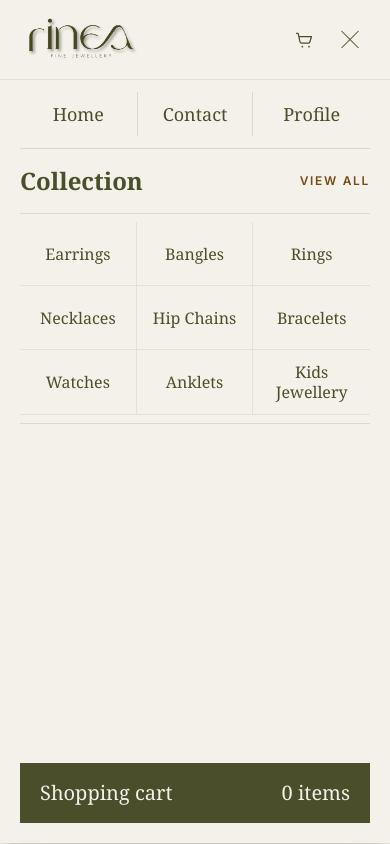
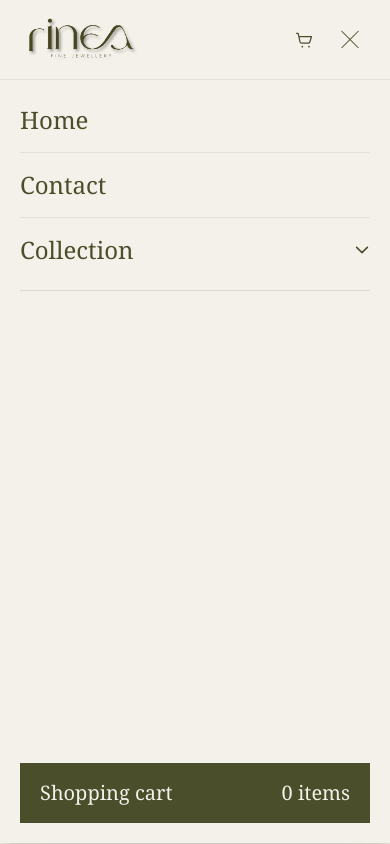
Before and after one commit to entrainaccademy/rinea, a Next.js app: page /catalog in a window 390 px wide. Both pictures are taken after a click on the button "Open menu". Shown: the top 844 px of the page. Built offline with nearby package versions, Linux system fonts and the light colour scheme.

Commit message:
Fixed the issues

```diff
--- a/src/app/catalog/page.js
+++ b/src/app/catalog/page.js
@@ -18,8 +18,8 @@ export default async function CatalogPage({ searchParams }) {
   const activeLabel = categories.find((item) => item.slug === activeCategory)?.label;
 
   return (
-    <main className="post-hero min-h-screen bg-[#EFE8DC] pt-24 sm:pt-28">
-      <section className="px-4 pb-24 pt-16 sm:px-10 sm:pt-20">
+    <main className="post-hero min-h-screen bg-[#EFE8DC] pt-20 sm:pt-28">
+      <section className="px-4 pb-24 pt-8 sm:px-10 sm:pt-20">
         <div className="mx-auto max-w-7xl">
           <div className="mb-9 max-w-2xl sm:mb-16">
             <p className="mb-3 hidden text-sm font-semibold uppercase tracking-[0.25em] text-[#754C15] sm:block">
--- a/src/app/product/[slug]/page.js
+++ b/src/app/product/[slug]/page.js
@@ -18,8 +18,8 @@ export default async function ProductPage({ params }) {
   if (!product) notFound();
 
   return (
-    <main className="post-hero min-h-screen bg-paper pt-24 sm:pt-28">
-      <section className="px-4 py-10 sm:px-10 sm:py-24">
+    <main className="post-hero min-h-screen bg-paper pt-20 sm:pt-28">
+      <section className="px-4 pb-10 pt-4 sm:px-10 sm:py-24">
         <div className="mx-auto grid max-w-6xl overflow-hidden sm:border sm:border-olive/15 sm:bg-[#ebe5d9] lg:grid-cols-2">
           <div className="relative mx-auto aspect-[4/5] w-[88%] overflow-hidden sm:min-h-[620px] sm:w-full lg:aspect-auto lg:min-h-[720px]">
             <Image
@@ -55,6 +55,15 @@ export default async function ProductPage({ params }) {
               {product.description}
             </p>
 
+            <div className="mt-5 flex items-center gap-3 border-y border-olive/15 py-3 text-base font-semibold text-olive sm:mt-6 sm:text-lg">
+              <svg viewBox="0 0 24 24" fill="none" stroke="currentColor" className="h-5 w-5 shrink-0 text-[#79531D]" aria-hidden="true">
+                <path d="M3 7h11v10H3zM14 10h3l4 4v3h-7z" strokeWidth="1.4" strokeLinejoin="round" />
+                <circle cx="7" cy="19" r="1.5" strokeWidth="1.4" />
+                <circle cx="18" cy="19" r="1.5" strokeWidth="1.4" />
+              </svg>
+              <span>Estimated delivery: 2–5 days</span>
+            </div>
+
             <ul className="mt-7 grid grid-cols-2 border-l border-t border-olive/15 sm:mt-10">
               {qualities.map((quality) => (
                 <li key={quality} className="border-b border-r border-olive/15 p-3 text-base text-olive sm:p-4 sm:text-lg">
--- a/src/components/Header.js
+++ b/src/components/Header.js
@@ -9,6 +9,7 @@ import { useCart } from "@/components/cart/CartProvider";
 export default function Header() {
   const [isScrolled, setIsScrolled] = useState(false);
   const [isCollectionOpen, setIsCollectionOpen] = useState(false);
+  const [isMobileCollectionOpen, setIsMobileCollectionOpen] = useState(false);
   const [isDesktopCollectionOpen, setIsDesktopCollectionOpen] = useState(false);
   const { itemCount } = useCart();
 
@@ -28,7 +29,10 @@ export default function Header() {
 
   useEffect(() => {
     const closeOnEscape = (event) => {
-      if (event.key === "Escape") setIsCollectionOpen(false);
+      if (event.key === "Escape") {
+        setIsCollectionOpen(false);
+        setIsMobileCollectionOpen(false);
+      }
     };
     window.addEventListener("keydown", closeOnEscape);
     return () => window.removeEventListener("keydown", closeOnEscape);
@@ -155,7 +159,10 @@ export default function Header() {
           aria-expanded={isCollectionOpen}
           aria-controls="mobile-navigation"
           aria-label={isCollectionOpen ? "Close menu" : "Open menu"}
-          onClick={() => setIsCollectionOpen((open) => !open)}
+          onClick={() => {
+            setIsCollectionOpen((open) => !open);
+            if (isCollectionOpen) setIsMobileCollectionOpen(false);
+          }}
           className="flex h-10 w-10 items-center justify-center lg:hidden"
         >
           <span className="relative block h-4 w-6">
@@ -170,14 +177,52 @@ export default function Header() {
         id="mobile-navigation"
         className={`absolute inset-x-0 top-full flex h-[calc(100svh-5rem)] flex-col overflow-y-auto border-t border-olive/10 bg-paper px-5 text-olive shadow-xl transition-all duration-200 sm:h-[calc(100svh-6rem)] lg:hidden ${isCollectionOpen ? "visible translate-y-0 opacity-100" : "invisible -translate-y-2 opacity-0"}`}
       >
-        <div className="grid grid-cols-3 border-b border-olive/15 py-3 text-center">
-          <Link href="/" onClick={() => setIsCollectionOpen(false)} className="py-2 font-serif text-lg">Home</Link>
-          <Link href="/contact" onClick={() => setIsCollectionOpen(false)} className="border-x border-olive/15 py-2 font-serif text-lg">Contact</Link>
-          <Link href="/account" onClick={() => setIsCollectionOpen(false)} className="py-2 font-serif text-lg">Profile</Link>
+        <div className="border-b border-olive/15 py-2">
+          <Link
+            href="/"
+            onClick={() => {
+              setIsCollectionOpen(false);
+              setIsMobileCollectionOpen(false);
+            }}
+            className="block border-b border-olive/10 py-4 font-serif text-2xl"
+          >
+            Home
+          </Link>
+          <Link
+            href="/contact"
+            onClick={() => {
+              setIsCollectionOpen(false);
+              setIsMobileCollectionOpen(false);
+            }}
+            className="block border-b border-olive/10 py-4 font-serif text-2xl"
+          >
+            Contact
+          </Link>
+          <button
+            type="button"
+            aria-expanded={isMobileCollectionOpen}
+            onClick={() => setIsMobileCollectionOpen((open) => !open)}
+            className="flex w-full items-center justify-between py-4 text-left font-serif text-2xl"
+          >
+            Collection
+            <svg viewBox="0 0 12 12" fill="none" className={`h-4 w-4 transition-transform ${isMobileCollectionOpen ? "rotate-180" : ""}`}>
+              <path d="m2 4 4 4 4-4" stroke="currentColor" strokeWidth="1.2" strokeLinecap="round" strokeLinejoin="round" />
+            </svg>
+          </button>
         </div>
-        <div className="flex items-center justify-between border-b border-olive/15 py-4">
-          <p className="font-serif text-2xl font-semibold">Collection</p>
-          <Link href="/catalog" onClick={() => setIsCollectionOpen(false)} className="font-semibold text-xs uppercase tracking-[0.14em] text-[#754C15]">
+
+        {isMobileCollectionOpen && (
+          <div>
+            <div className="flex items-center justify-between border-b border-olive/15 py-3">
+              <p className="text-xs font-semibold uppercase tracking-[0.16em] text-[#754C15]">Shop by category</p>
+              <Link
+                href="/catalog"
+                onClick={() => {
+                  setIsCollectionOpen(false);
+                  setIsMobileCollectionOpen(false);
+                }}
+                className="text-xs font-semibold uppercase tracking-[0.14em] text-[#754C15]"
+              >
                 View all
               </Link>
             </div>
@@ -186,13 +231,18 @@ export default function Header() {
                 <Link
                   key={category.slug}
                   href={`/catalog?category=${category.slug}`}
-              onClick={() => setIsCollectionOpen(false)}
+                  onClick={() => {
+                    setIsCollectionOpen(false);
+                    setIsMobileCollectionOpen(false);
+                  }}
                   className="flex min-h-16 items-center justify-center border-b border-r border-olive/10 px-2 py-3 text-center font-serif text-base leading-tight [&:nth-child(3n)]:border-r-0"
                 >
                   {category.label}
                 </Link>
               ))}
             </div>
+          </div>
+        )}
         <div className="mt-auto py-5">
           <Link href="/cart" onClick={() => setIsCollectionOpen(false)} className="flex items-center justify-between bg-olive px-5 py-4 font-serif text-xl text-paper">
             <span>Shopping cart</span>
```
Lines whose indentation alone changed are shown as unchanged.
